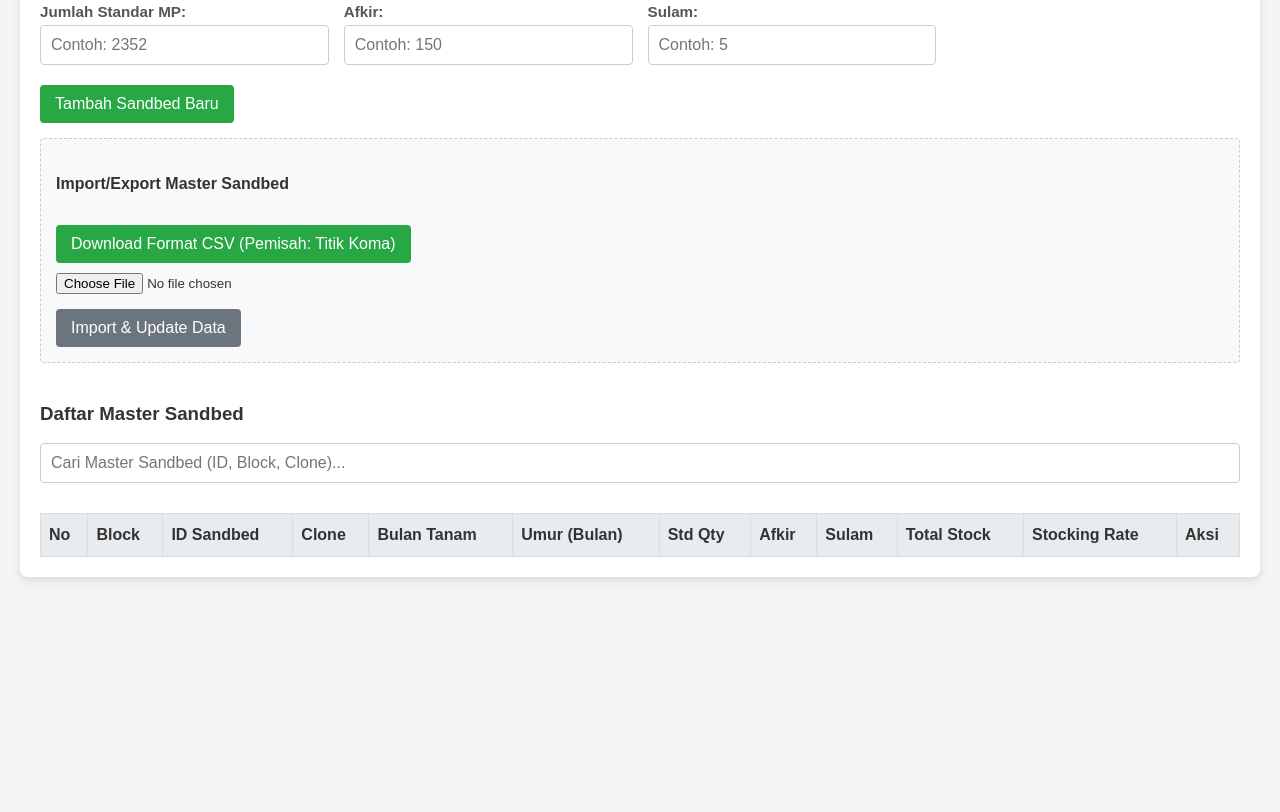
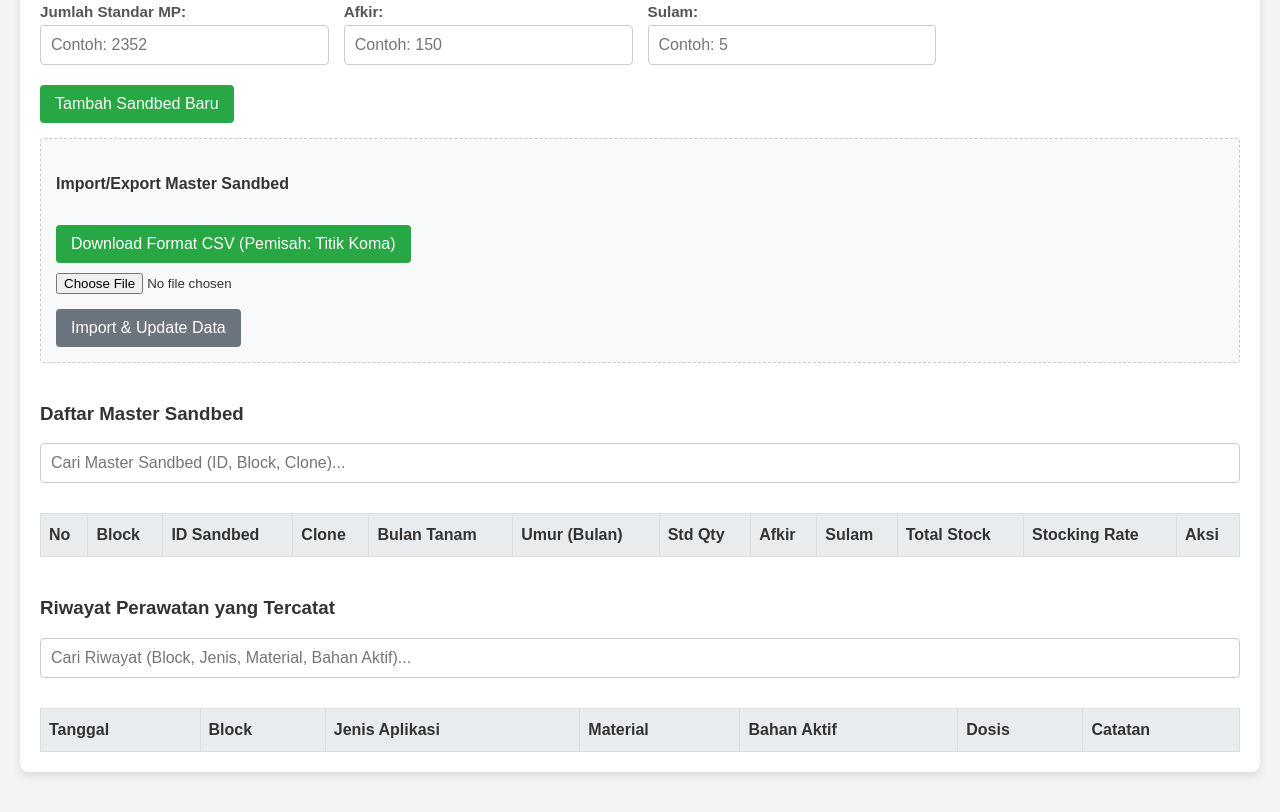
Before and after one commit to pemimpisang300-debug/Makmur, a plain HTML site: page index.html in a window 1280 px wide. Shown: the part 851-1663 px from the top of the page. Before the commit the page ends 1468 px from the top, so only its background shows below. Drawn offline with Linux system fonts and the light colour scheme.

Commit message:
Update index.html

```diff
--- a/index.html
+++ b/index.html
@@ -1,24 +1,13 @@
-<!DOCTYPE html>
-<html lang="en">
-
-  <head>
-    <meta charset="UTF-8">
-    <title>Clonal Garden</title>
-    <link rel="stylesheet" href="./style.css">
-
-  </head>
-
-  <body>
 <!DOCTYPE html>
 <html lang="id">
+
 <head>
     <meta charset="UTF-8">
     <meta name="viewport" content="width=device-width, initial-scale=1.0">
     <title>Aplikasi Monitoring Sandbed Stoolplant</title>
-    <style>
-        /* ... CSS yang baru diletakkan di sini ... */
-    </style>
+    <link rel="stylesheet" href="./style.css">
 </head>
+
 <body>
     <header>
         <h1>Monitoring Sandbed Stoolplant</h1>
@@ -197,6 +186,28 @@
                 </table>
             </div>
 
+            <h3 style="margin-top: 40px;">Riwayat Perawatan yang Tercatat</h3>
+            <div class="search-controls">
+                <input type="text" id="search-input" placeholder="Cari Riwayat (Block, Jenis, Material, Bahan Aktif)...">
+            </div>
+
+            <div class="table-responsive">
+                <table id="table-riwayat-perawatan">
+                    <thead>
+                        <tr>
+                            <th>Tanggal</th>
+                            <th>Block</th>
+                            <th>Jenis Aplikasi</th>
+                            <th>Material</th>
+                            <th>Bahan Aktif</th>
+                            <th>Dosis</th>
+                            <th>Catatan</th>
+                        </tr>
+                    </thead>
+                    <tbody>
+                        </tbody>
+                </table>
+            </div>
         </section>
 
     </main>
@@ -205,21 +216,21 @@
     <script src="https://www.gstatic.com/firebasejs/9.6.1/firebase-database-compat.js"></script>
 
     <script>
-        // 2. KONFIGURASI FIREBASE ANDA (SUDAH DIBERSIHKAN)
+        // 2. KONFIGURASI FIREBASE ANDA (SUDAH DIBERSIHKAN DAN MENGGUNAKAN KUNCI ANDA)
         const firebaseConfig = {
+            // Kunci API yang Anda berikan
             apiKey: "AIzaSyBrJcVh3GJfY9WGzjDAYODlVSY2QI5JTXc",
-          // Mohon pastikan 5 baris di bawah ini sesuai dengan console Firebase Anda:
+            // Asumsi detail proyek (silakan ganti jika nama proyek berbeda)
             authDomain: "monitoring-stoolplant.firebaseapp.com",
             databaseURL: "https://monitoring-stoolplant-default-rtdb.asia-southeast1.firebasedatabase.app",
             projectId: "monitoring-stoolplant",
             storageBucket: "monitoring-stoolplant.appspot.com",
             messagingSenderId: "..."
-          // Anda bisa menghapus nilai yang tidak Anda gunakan (seperti appId, measurementId, dll)
         };
 
         // Initialize Firebase
         const app = firebase.initializeApp(firebaseConfig);
-        const database = app.database(); // Inisialisasi Database
+        const database = app.database();
     </script>
 
     <script src="./script.js"></script>
```
Lines whose indentation alone changed are shown as unchanged.
